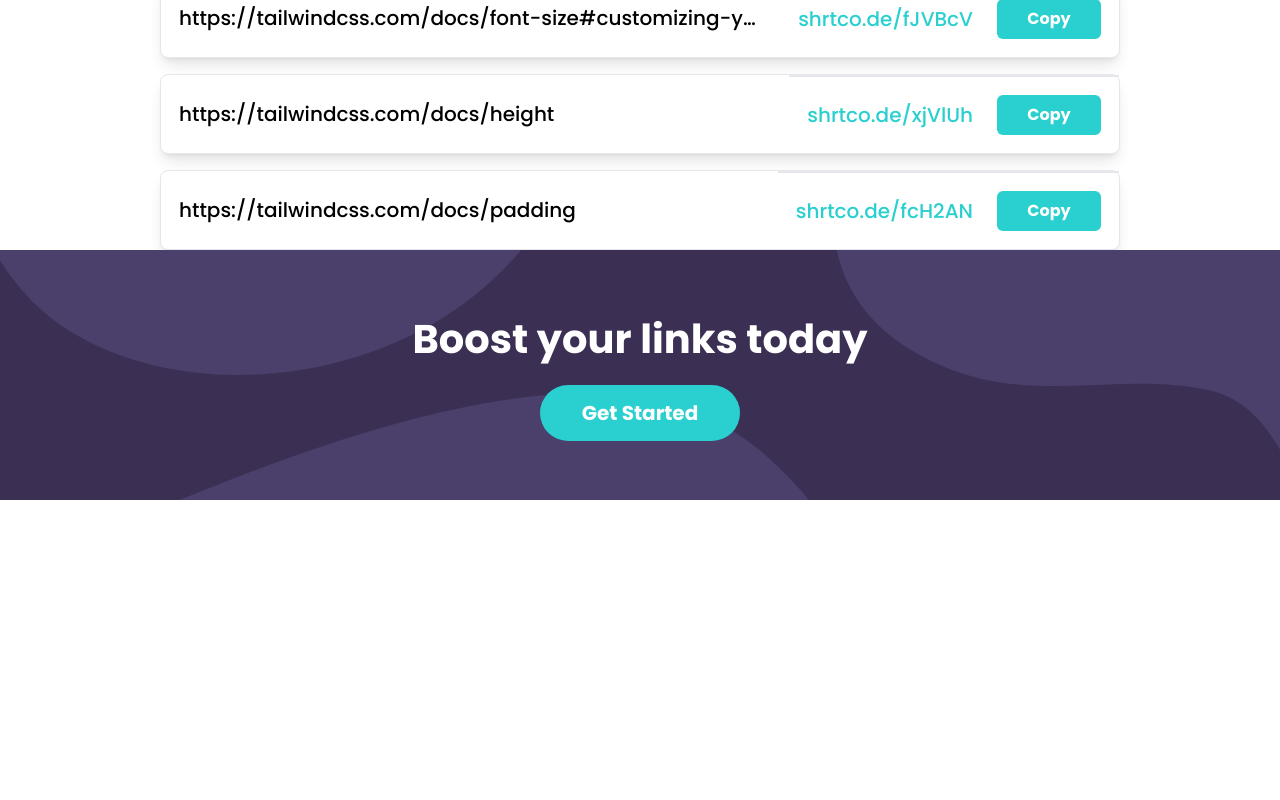
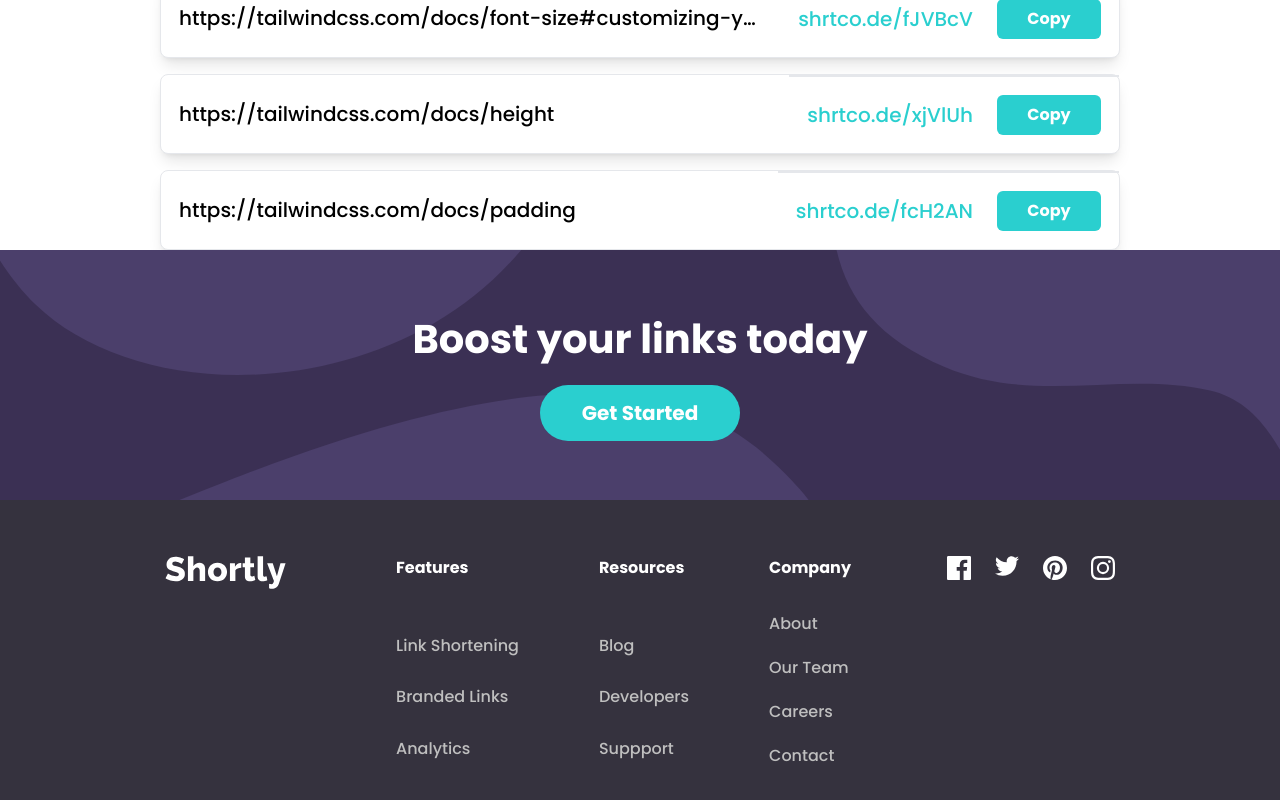
Before and after one commit to atmahana/shortly-url, a React (Vite) app: page / in a window 1280 px wide. Shown: the part 790-1590 px from the top of the page. Before the commit the page ends 1290 px from the top, so only its background shows below. Built offline with nearby package versions, Linux system fonts and the light colour scheme.

Commit message:
added footer section and links

```diff
--- a/src/components/Footer/Index.jsx
+++ b/src/components/Footer/Index.jsx
@@ -1,17 +1,92 @@
+import Logo from "../../assets/logo-white.svg";
+import Facebook from "../../assets/icon/icon-facebook.svg";
+import Twitter from "../../assets/icon/icon-twitter.svg";
+import Pinterest from "../../assets/icon/icon-pinterest.svg";
+import Instagram from "../../assets/icon/icon-instagram.svg";
+
+const FOOTER_CONTENTS = [
+  {
+    title: "Features",
+    links: ["Link Shortening", "Branded Links", "Analytics"],
+  },
+  {
+    title: "Resources",
+    links: ["Blog", "Developers", "Suppport"],
+  },
+  {
+    title: "Company",
+    links: ["About", "Our Team", "Careers", "Contact"],
+  },
+];
+
+const FOOTER_SOCIALS = [
+  {
+    name: "Facebook",
+    icon: Facebook,
+  },
+  {
+    name: "Twitter",
+    icon: Twitter,
+  },
+  {
+    name: "Pinterest",
+    icon: Pinterest,
+  },
+  {
+    name: "Instagram",
+    icon: Instagram,
+  },
+];
+
 function BoostSection() {
   return (
     <div className="bg-secondary-500 w-full grid gap-4 place-content-center text-center py-[90px] bg-boost-mobile md:bg-boost-desktop bg-no-repeat bg-cover lg:h-[250px]">
-      <h2 className="text-white font-bold text-[28px] lg:text-[40px]">Boost your links today</h2>
-      <button className="bg-primary-500 m-auto hover:bg-primary-200 w-[200px] text-white font-bold h-14 rounded-full text-xl">Get Started</button>
+      <h2 className="text-white font-bold text-[28px] lg:text-[40px]">
+        Boost your links today
+      </h2>
+      <button className="bg-primary-500 m-auto hover:bg-primary-200 w-[200px] text-white font-bold h-14 rounded-full text-xl">
+        Get Started
+      </button>
     </div>
   );
 }
 
 function Footer() {
   return (
-    <footer>
+    <div>
       <BoostSection />
-    </footer>
+      <footer className="w-full h-full bg-neutralCustom-700 py-14 grid md:grid-flow-col place-content-center md:place-content-start md:justify-between md:px-[165px] text-center lg:text-start gap-14">
+        <img src={Logo} alt="Shortly Logo" />
+        <div className="grid gap-[54px] lg:grid-flow-col lg:gap-24">
+          <ul className="grid gap-8 lg:gap-20 lg:grid-flow-col lg:place-self-end">
+            {FOOTER_CONTENTS.map((content) => (
+              <li key={content.title} className="grid gap-8">
+                <h4 className="text-white font-bold">{content.title}</h4>
+                <div className="grid gap-5">
+                  {content.links.map((link) => (
+                    <a href="/" className="text-neutralCustom-200">
+                      {link}
+                    </a>
+                  ))}
+                </div>
+              </li>
+            ))}
+          </ul>
+          <ul className="flex justify-center gap-[18px] lg:gap-6">
+            {FOOTER_SOCIALS.map((social) => {
+              return (
+                <li>
+                  <a href="/" name={social.name}>
+                    <span className="sr-only">{social.name} links</span>
+                    <img aria-label={social.name} src={social.icon} />
+                  </a>
+                </li>
+              );
+            })}
+          </ul>
+        </div>
+      </footer>
+    </div>
   );
 }
 
```
Also changed, not shown: src/assets/logo-white.svg (added).
